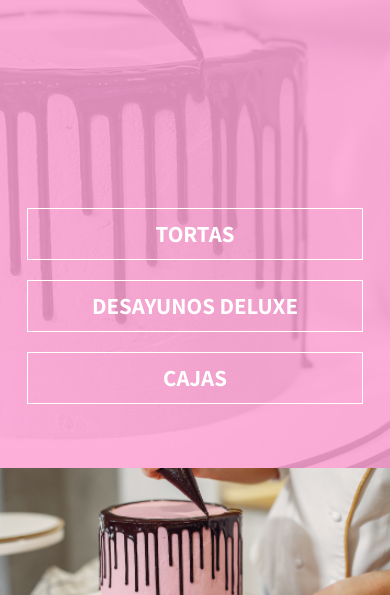
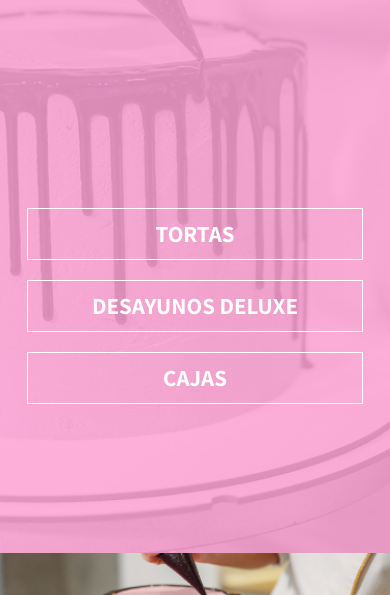
Before and after one commit to stefanochiarelli/AbiCake, a website: page index.html in a window 390 px wide. Shown: the part 249-844 px from the top of the page. Drawn offline with nearby package versions, Linux system fonts and the light colour scheme.

Commit message:
Se solucionaron problemas de responsive

```diff
--- a/scss/layout/_responsive.scss
+++ b/scss/layout/_responsive.scss
@@ -1,7 +1,7 @@
 //Texto
 @media (min-width: 1100px) and (max-width: 1600px) {
     .seccionDosDesk {
-        height: 70vh;
+
         &__texto {
             font-size: 1.3rem;
             margin-right: 20%;
--- a/scss/paginas/_home.scss
+++ b/scss/paginas/_home.scss
@@ -8,7 +8,7 @@
     background-image: url(../../img/01.png);
     background-size: cover;
     background-repeat: no-repeat;
-    height: 85vh;
+    height: 95vh;
 
     &__opciones {
         display: flex;
```
Also changed, not shown: css/styles.css, 1 other file.
